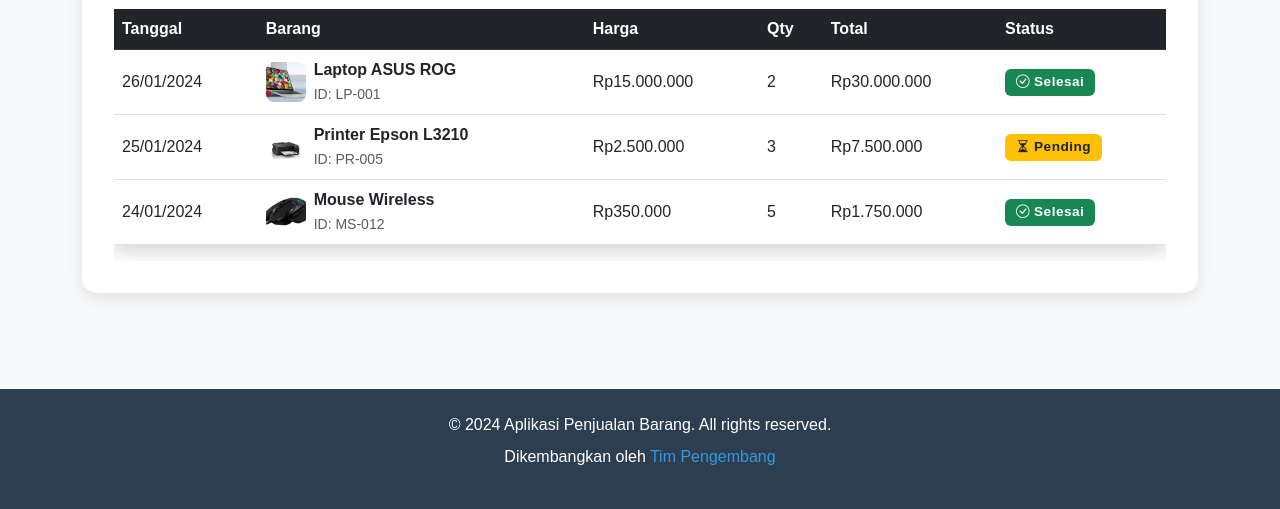
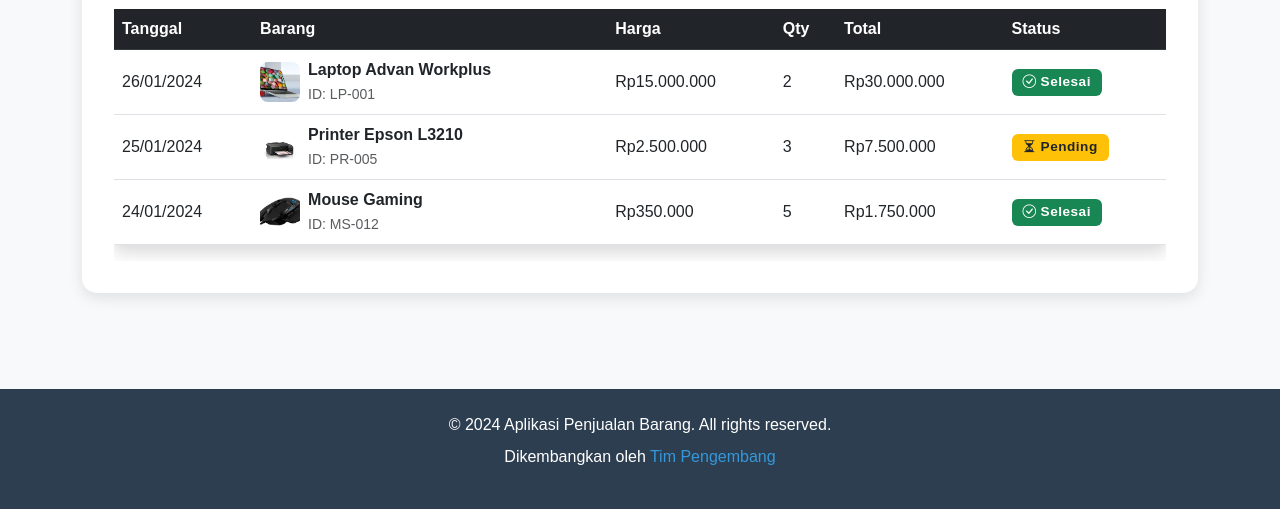
Before and after one commit to Onesnga/progweb2, a plain HTML site: page transaksi.html in a window 1280 px wide. Shown: the part 589-1098 px from the top of the page. Drawn offline with nearby package versions, Linux system fonts and the light colour scheme.

Commit message:
Update transaksi.html

```diff
--- a/transaksi.html
+++ b/transaksi.html
@@ -103,7 +103,7 @@
                                 <div class="d-flex align-items-center">
                                     <img src="laptop.webp" alt="Laptop" class="item-img me-2">
                                     <div>
-                                        <div class="fw-bold">Laptop ASUS ROG</div>
+                                        <div class="fw-bold">Laptop Advan Workplus</div>
                                         <small class="text-muted">ID: LP-001</small>
                                     </div>
                                 </div>
@@ -141,7 +141,7 @@
                                 <div class="d-flex align-items-center">
                                     <img src="mouse.jpg" alt="Mouse" class="item-img me-2">
                                     <div>
-                                        <div class="fw-bold">Mouse Wireless</div>
+                                        <div class="fw-bold">Mouse Gaming</div>
                                         <small class="text-muted">ID: MS-012</small>
                                     </div>
                                 </div>
```
